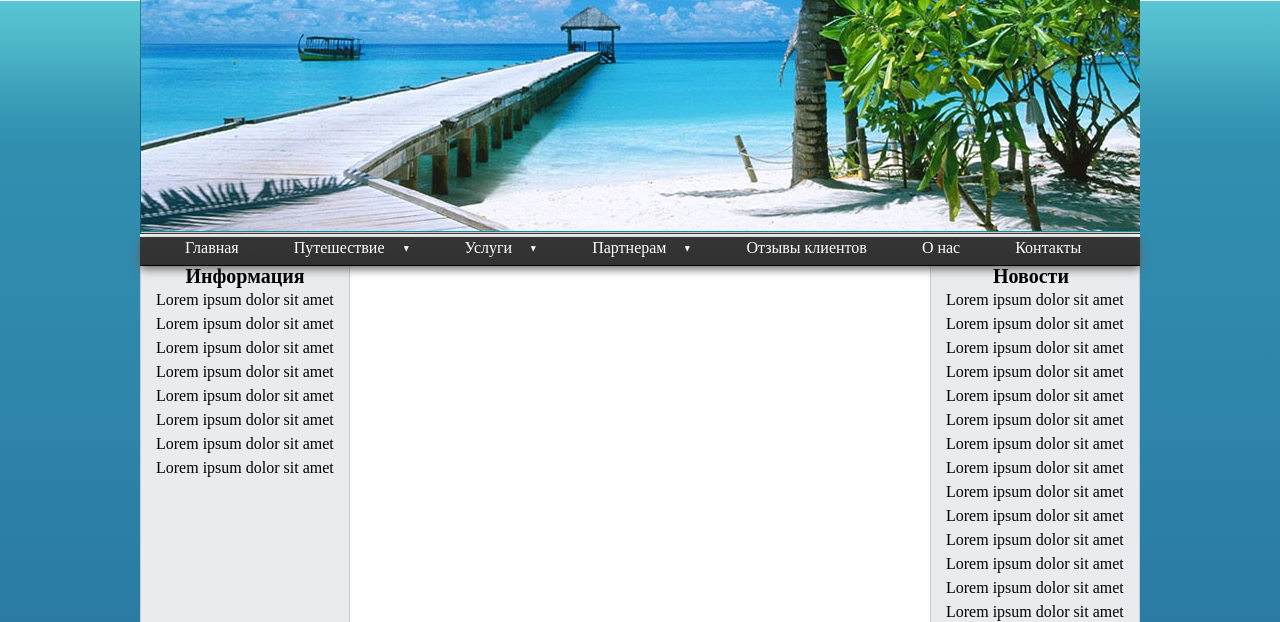
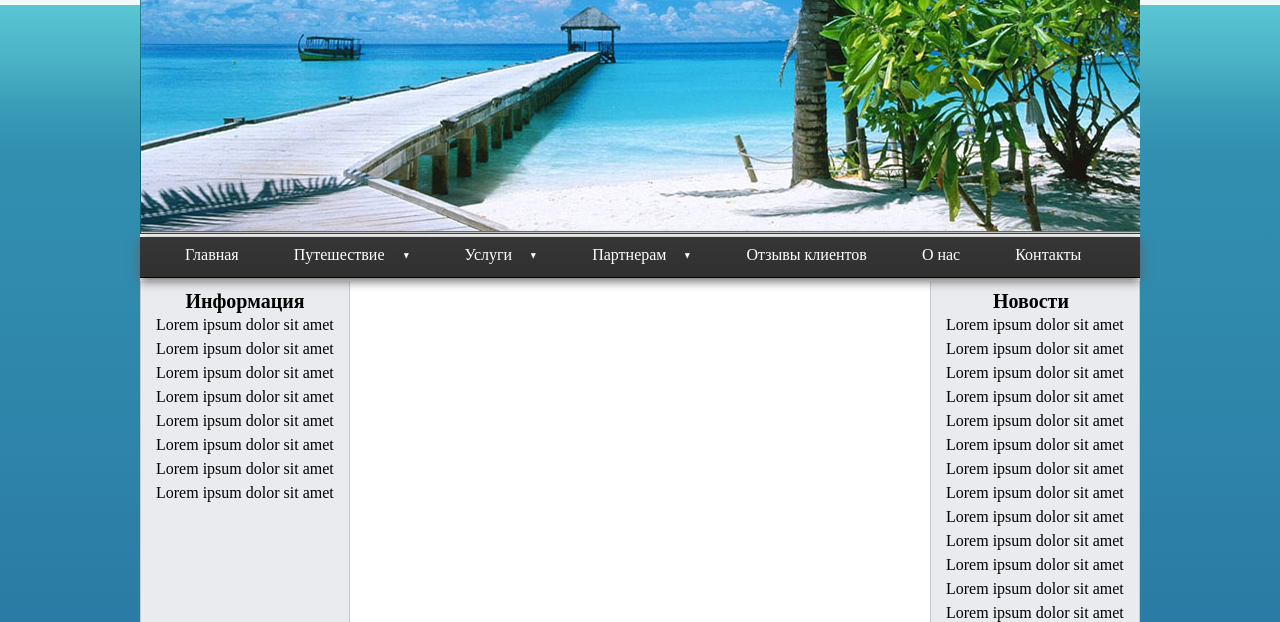
Before and after one commit to kotico/GoIT_HW_4, a plain HTML site: page index.html in a window 1280 px wide. Shown: the part 178-800 px from the top of the page. Drawn offline with Linux system fonts and the light colour scheme.

Commit message:
change menu

```diff
--- a/css/style.css
+++ b/css/style.css
@@ -59,6 +59,9 @@ header .countries a {
 	color: #1288a4;
 	font-size: 10px;
 }
+header .countries a:hover {
+       color: black;
+}
 header .countries img {
 	margin: 0 5px -2px 5px;
 }
@@ -67,7 +70,7 @@ header .countries img {
 	display: block;
 	width: 1000px;
 	height: 220px;
-	border: 1px solid #138daa;
+	/*border: 1px solid #138daa;*/
 	border-left: 0;
 	border-right: 0;
 
@@ -80,21 +83,24 @@ header .countries img {
 	/*border-top: 1px solid #c6c8c8;*/
 	border-bottom: 1px solid #000000;
 	box-shadow: 0 3px 10px #656262;
-	height: 28px;
+	height: 40px;
 	width: 100%;
-	float: left;
+	/*float: left;*/
+	display: inline-block
 }
 .menu li {
-	float: left;
+    float: left;
 	margin: -5px 0 0 35px;
 	text-align: center;
+	float: left;
 
 }
 .menu a {
 	display: block;
-	padding: 8px 10px;
+	padding: 15px 10px;
 	color: white;
 	text-decoration: none;
+
 }
 a:hover {
 	color: #1bf2ea;
@@ -179,7 +185,7 @@ ul.menu li:hover ul.submenu {
 	border-left: 1px solid #c5c9d0;
 	border-right: 1px solid #c5c9d0;
 	width: 178px;
-	padding: 0 15px 15px 15px;
+	padding: 10px 15px 15px 15px;
 	background-color: #e9ebee;
 	display: table-cell;
 }
--- a/index.html
+++ b/index.html
@@ -2,7 +2,7 @@
 <html>
 <head lang="en">
 	<meta charset="utf-8">
-	<title>Fitness</title>
+	<title>Asia Holidays</title>
 	<link rel="stylesheet"  href="css/reset.css">
 	<link rel="stylesheet"  href="css/style.css">
 </head>
```
